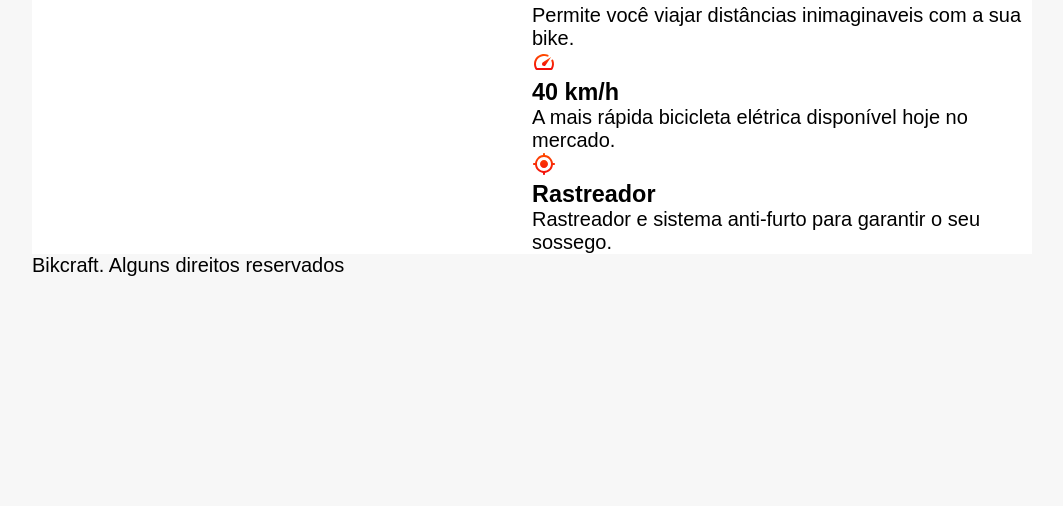
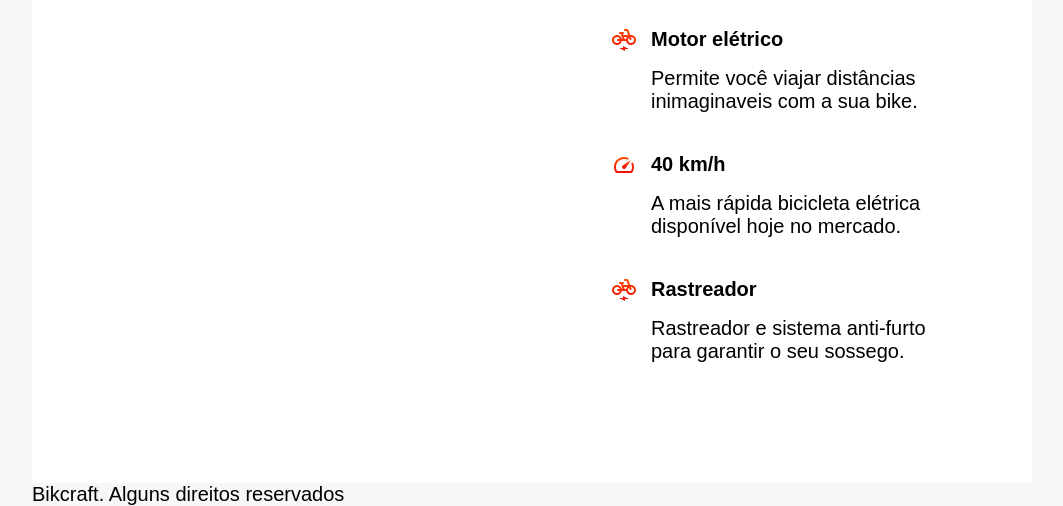
Before and after one commit to KeylaLins/bikcraft-landing-page, a plain HTML site: page index.html in a window 1280 px wide. Shown: the part 681-1187 px from the top of the page, without its empty margins (108-1171 px from the left). Before the commit the page ends 958 px from the top, so only its background shows below. Drawn offline with Linux system fonts and the light colour scheme.

Commit message:
Estilização de vantagens

```diff
--- a/index.html
+++ b/index.html
@@ -66,7 +66,7 @@
       </div>
 
       <div class="vantagens-descricoes">
-        <img src="./src/img/rastreador.svg" alt="">
+        <img src="./src/img/eletrica.svg" alt="">
         <h3>Rastreador</h3>
         <p>Rastreador e sistema anti-furto para garantir o seu sossego.</p>
       </div>
--- a/src/css/style.css
+++ b/src/css/style.css
@@ -72,3 +72,21 @@ body{
   max-width: 100%;
   display: block;
 }
+
+.vantagens{
+  padding: 80px;
+}
+
+.vantagens-descricoes{
+  display: grid;
+  grid-template-columns: auto 1fr;
+  gap: 15px;
+  padding-bottom: 40px;
+}
+
+.vantagens-descricoes h3{
+  font-size: 20px;
+}
+.vantagens-descricoes p{
+  grid-column: 2;
+}
```
